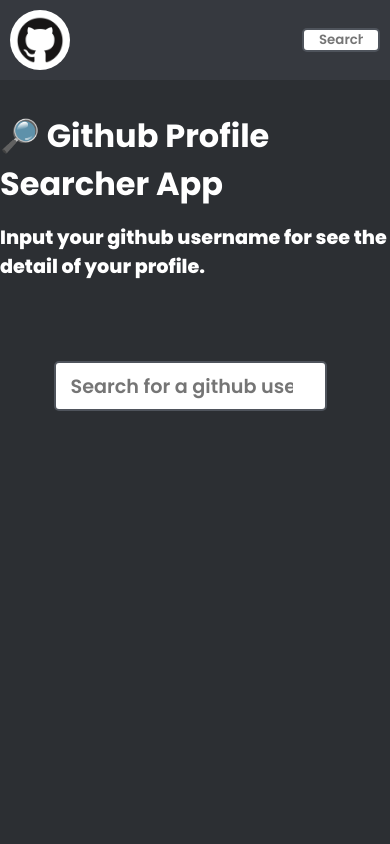
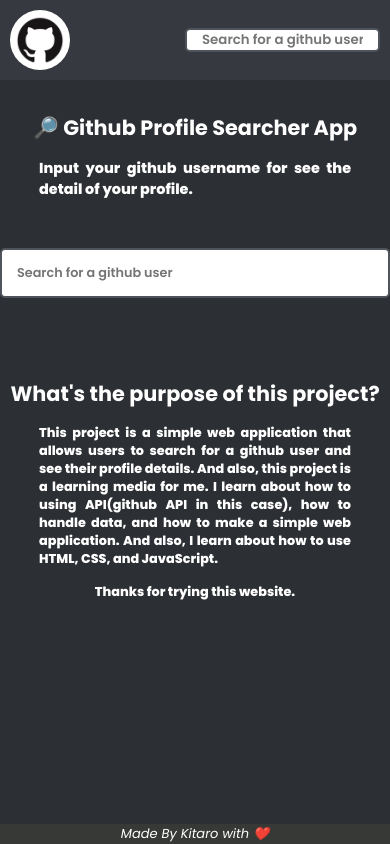
Before and after one commit to kitarobenaya/githubProfileCheck, a plain HTML site: page index.html in a window 390 px wide. Drawn offline with Linux system fonts and the light colour scheme; a web font is replaced by a local one.

Commit message:
memperbaiki landing page index.html, menambahkan style di styles & result .css, fetch data github API berdasarkan input di result.js

```diff
--- a/assets/css/result.css
+++ b/assets/css/result.css
@@ -64,6 +64,7 @@ main {
     display: flex;
     align-items: center;
     justify-content: center;
+    flex-direction: column;
     color: white;
     font-family: 'Poppins', sans-serif;
 }
@@ -86,10 +87,7 @@ main section.search-results div.img-wrap {
 main section.search-results div.img-wrap img {
     width: 100%;
     height: 100%;
-}
-
-main section.search-results div.img-wrap figcaption {
-    font-size: 0.8rem;
+    border-radius: 50%;
 }
 
 main section.search-results div.desc-wrap {
@@ -98,11 +96,25 @@ main section.search-results div.desc-wrap {
     display: flex;
     justify-content: center;
     flex-direction: column;
-    row-gap: 10px;
+    row-gap: 1rem;
 }
 
 main section.search-results div.desc-wrap p {
-
+  font-weight: 800;
 }
 
+main section.search-results div.desc-wrap p span {
+  font-weight: 500;
+}
+
+main section.repos-page {
+  margin-top: 2rem;
+  width: 100%;
+  height: auto;
+}
+
+main section.repos-page h1{
+  font-size: 1.7rem;
+  margin-left: 1rem;
+}
 /* /main page */
--- a/assets/css/styles.css
+++ b/assets/css/styles.css
@@ -9,6 +9,10 @@
 body {
   width: 100%;
   min-height: 100vh;
+  display: flex;
+  justify-content: center;
+  align-items: center;
+  flex-direction: column;
   background-color: #2c2f33;
 }
 
@@ -61,9 +65,11 @@ header nav input {
 main {
   width: 100%;
   height: auto;
+  flex: 1;
 }
 
-main section.header {
+/* top page */
+main section.top {
   width: 100%;
   height: auto;
   display: flex;
@@ -77,14 +83,16 @@ main section.header {
   margin-top: 2rem;
 }
 
-main section.header h1 {
+main section.top h1 {
   font-size: 2rem;
 }
 
-main section.header p {
+main section.top p {
   font-size: 1.2rem;
 }
+/* /top page */
 
+/* main-content page */
 main section.main-content {
   width: 100%;
   height: auto;
@@ -94,15 +102,103 @@ main section.main-content {
   margin-top: 5rem;
 }
 
-main section.main-content input{
+main section.main-content input {
   width: 70%;
   border: 2px solid #4f545c;
   height: 50px;
   padding: 10px 15px 10px 15px;
-  margin-right: 10px;
   border-radius: 5px;
   font-size: 1.2rem;
   font-weight: 600;
   font-family: "Poppins", sans-serif;
 }
+/* /main-content page */
+
+/* description-project page */
+main section.description-project {
+  width: 100%;
+  height: auto;
+  display: flex;
+  flex-direction: column;
+  justify-content: center;
+  align-items: center;
+  color: #fff;
+  font-family: "Poppins", sans-serif;
+  row-gap: 15px;
+  font-weight: 800;
+  margin-top: 5rem;
+}
+
+main section.description-project h1 {
+  font-size: 2rem;
+}
+
+main section.description-project p {
+  max-width: 80%;
+  text-align: justify;
+}
+/* /description-project page */
+
 /* /main page */
+
+/* footer page */
+
+footer {
+  width: 100%;
+  height: 20px;
+  background-color: #363936;
+  text-align: center;
+  color: #fff;
+  font-family: "Poppins", sans-serif;
+  font-weight: 400;
+  font-size: small;
+  margin-bottom: 0;
+  font-style: italic;
+}
+
+/* /footer page */
+
+/* responsive */
+@media screen and (max-width: 478px) {
+  /* header page */
+  header nav input {
+    width: 50%;
+  }
+  /* /header page */
+
+  /* top page */
+  main section.top h1 {
+    font-size: 1.3rem;
+  }
+
+  main section.top p {
+    font-size: 0.9rem;
+    max-width: 80%;
+    text-align: justify;
+  }
+  /* /top page */
+
+  /* main-content page */
+  main section.main-content {
+    margin-top: 3rem;
+  }
+
+  main section.main-content input {
+    width: 100%;
+    font-size: 0.8rem;
+  }
+  /* /main-content page */
+
+  /* description-project page */
+  main section.description-project h1 {
+    font-size: 1.3rem;
+    max-width: 100%;
+    text-align: justify;
+  }
+
+  main section.description-project p {
+    font-size: 0.8rem;
+  }
+  /* /description-project page */
+}
+/* /responsive */
--- a/assets/js/script.js
+++ b/assets/js/script.js
@@ -1,5 +1,13 @@
-const inputExp = document.querySelector('#searchspecified');
+const inputSm = document.querySelector('#search');
 
-inputExp.addEventListener('change', function() {
-    window.location.href = `result.html?user=${inputExp.value}`;
-});
+    inputSm.addEventListener('change', function() {
+        window.location.href = `result.html?user=${inputSm.value}`;
+        inputSm.value = '';
+    });
+
+const inputBi = document.querySelector('#search-big');
+
+    inputBi.addEventListener('change', function() {
+        window.location.href = `result.html?user=${inputBi.value}`;
+        inputBi.value = '';
+    });
--- a/index.html
+++ b/index.html
@@ -27,20 +27,51 @@
     </header>
 
     <main>
-      <section class="header">
-        <h1>🔎 Github Profile Searcher App</h1>
-        <p>Input your github username for see the detail of your profile.</p>
+      <section class="top">
+        <h1 aria-label="Github Profile Searcher App">
+          🔎 Github Profile Searcher App
+        </h1>
+        <p
+          aria-label="Input your github username for see the detail of your profile"
+        >
+          Input your github username for see the detail of your profile.
+        </p>
       </section>
 
       <section class="main-content">
         <input
           type="search"
-          id="searchspecified"
+          id="search-big"
           aria-label="big search field"
           placeholder="Search for a github user"
         />
       </section>
+
+      <section class="description-project">
+        <h1 aria-label="What's the purpose of this project?">
+          What's the purpose of this project?
+        </h1>
+        <p
+          aria-label="This project is a simple web application that allows users to search
+          for a github user and see their profile details. And also, this
+          project is a learning media for me. I learn about how to using API(github API in this case), how to handle data, and how to make
+          a simple web application. And also, I learn about how to use HTML,
+          CSS, and JavaScript."
+        >
+          This project is a simple web application that allows users to search
+          for a github user and see their profile details. And also, this
+          project is a learning media for me. I learn about how to using
+          API(github API in this case), how to handle data, and how to make a
+          simple web application. And also, I learn about how to use HTML, CSS,
+          and JavaScript.
+        </p>
+        <p>Thanks for trying this website.</p>
+      </section>
     </main>
+
+    <footer>
+      <p>Made By Kitaro with ❤️</p>
+    </footer>
 
     <script type="module" src="assets/js/script.js"></script>
   </body>
```
Also changed, not shown: assets/js/result.js (+8 -11 lines), result.html (+3 -1 lines).
